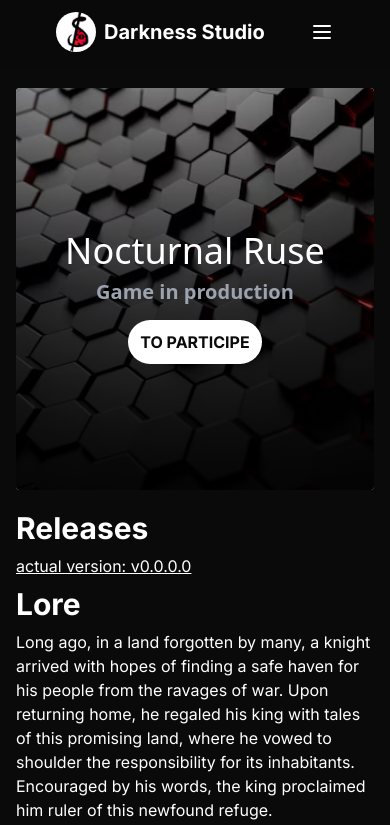
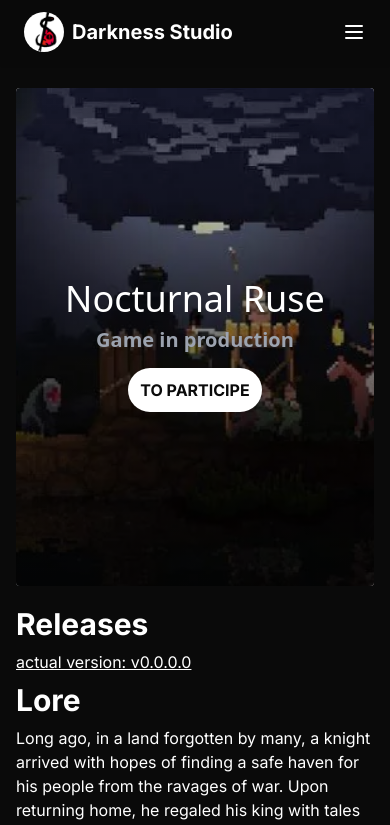
Before and after one commit to Darkness-Studio/page, a Next.js app: page / in a window 390 px wide. Shown: the top 825 px of the page. Built offline with nearby package versions, Linux system fonts and the light colour scheme.

Commit message:
Changing background and improving navbar

```diff
--- a/app/components/Apresentation.tsx
+++ b/app/components/Apresentation.tsx
@@ -4,9 +4,9 @@ import Link from "next/link"
 export default function Apresentation(){
   return(
     <>
-    <div className=" relative grid rounded flex-col items-end py-20 justify-center overflow-hidden  bg-white bg-clip-border text-center text-gray-700">
+    <div className=" relative grid rounded flex-col items-end py-32 md:py-20 justify-center overflow-hidden  bg-white bg-clip-border text-center text-gray-700">
       <div
-        className="bg-fixed	 absolute inset-0 m-0 h-full w-full overflow-hidden rounded-none bg-transparent bg-[url('/back.avif')] bg-cover bg-clip-border bg-center text-gray-700 shadow-none">
+        className=" bg-fixed absolute inset-0 m-0 h-full w-full overflow-hidden rounded-none bg-transparent bg-[url('/Fundo.webp')] bg-cover bg-clip-border bg-center text-gray-700 shadow-none">
         <div className="absolute inset-0 w-full h-full to-bg-black-10 bg-gradient-to-t from-black/80 via-black/50"></div>
       </div>
       <div className="relative p-6 px-6 py-14 md:px-12">
--- a/app/components/Navbar.tsx
+++ b/app/components/Navbar.tsx
@@ -13,7 +13,7 @@ export default function Nav() {
 
 
     return (
-        <nav className="fixed top-0 w-full py-2 px-8 z-50 bg-neutral-950/95 shadow">
+        <nav className="fixed top-0 w-full py-2 md:px-8 z-50 bg-neutral-950/95 shadow">
             <div className="max-w-7xl mx-auto px-4">
                 <div className="flex items-center justify-between h-12">
                     <div className="flex items-center">
--- /dev/null
+++ b/app/versions/page.tsx
@@ -0,0 +1,8 @@
+export default async function Page(){
+    const dynamicData = await fetch(`https://...`, { cache: 'no-store' })
+    return(
+        <>
+            <h1>test</h1>
+        </>
+    )
+}
--- a/package.json
+++ b/package.json
@@ -10,8 +10,10 @@
   },
   "dependencies": {
     "@iconify/react": "^4.1.1",
+    "@octokit/rest": "^20.0.2",
     "clsx": "^2.1.0",
     "framer-motion": "^11.0.6",
+    "github-webhook-handler": "^1.0.0",
     "next": "14.1.0",
     "react": "^18",
     "react-dom": "^18"
```
Also changed, not shown: public/Fundo.webp (added), 1 other file (tests, documents, lock files or other folders).
